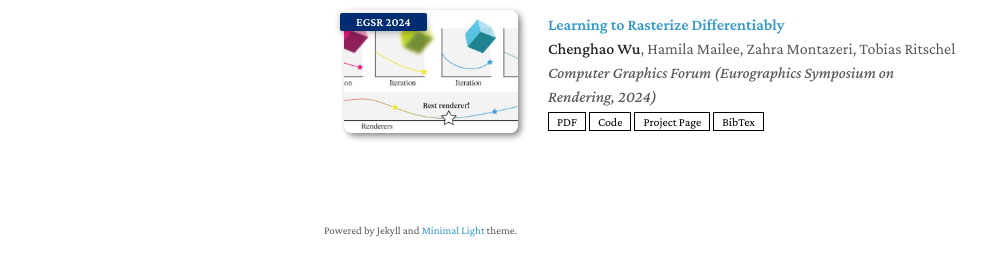
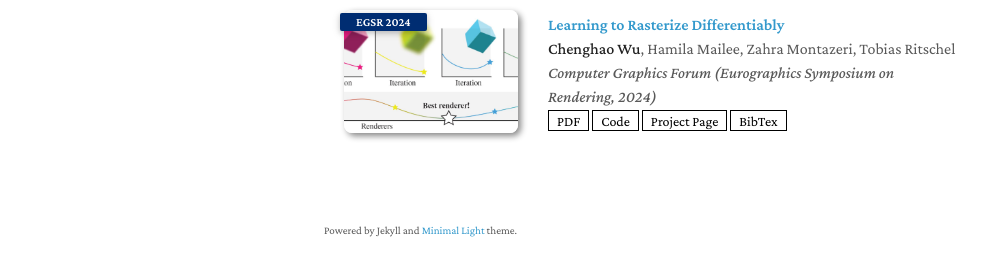
Before and after one commit to Theo-Wu/Theo-Wu.github.io, a Jekyll site: the page built from index.md, in a window 1280 px wide. Shown: the part 438-714 px from the top of the page, without its empty margins (146-1131 px from the left). Built offline with Jekyll 4.4.1, drawn with Linux system fonts in a browser that asks for light colours; nearby versions of some CDN libraries; a style sheet for code colours, icons or effects is not loaded; our own code applies the rules of GitHub Pages for plain Markdown files.

Commit message:
update font

```diff
--- a/_includes/publications.md
+++ b/_includes/publications.md
@@ -22,16 +22,16 @@
       </div>
     <div class="links">
       {% if link.pdf %}
-      <a href="{{ link.pdf }}" class="btn btn-sm z-depth-0" role="button" target="_blank" style="font-size:12px;">PDF</a>
+      <a href="{{ link.pdf }}" class="btn btn-sm z-depth-0" role="button" target="_blank" style="font-size:14px;">PDF</a>
       {% endif %}
       {% if link.code %}
-      <a href="{{ link.code }}" class="btn btn-sm z-depth-0" role="button" target="_blank" style="font-size:12px;">Code</a>
+      <a href="{{ link.code }}" class="btn btn-sm z-depth-0" role="button" target="_blank" style="font-size:14px;">Code</a>
       {% endif %}
       {% if link.page %}
-      <a href="{{ link.page }}" class="btn btn-sm z-depth-0" role="button" target="_blank" style="font-size:12px;">Project Page</a>
+      <a href="{{ link.page }}" class="btn btn-sm z-depth-0" role="button" target="_blank" style="font-size:14px;">Project Page</a>
       {% endif %}
       {% if link.bibtex %}
-      <a href="{{ link.bibtex }}" class="btn btn-sm z-depth-0" role="button" target="_blank" style="font-size:12px;">BibTex</a>
+      <a href="{{ link.bibtex }}" class="btn btn-sm z-depth-0" role="button" target="_blank" style="font-size:14px;">BibTex</a>
       {% endif %}
       {% if link.notes %}
       <strong> <i style="color:#e74d3c">{{ link.notes }}</i></strong>
```
